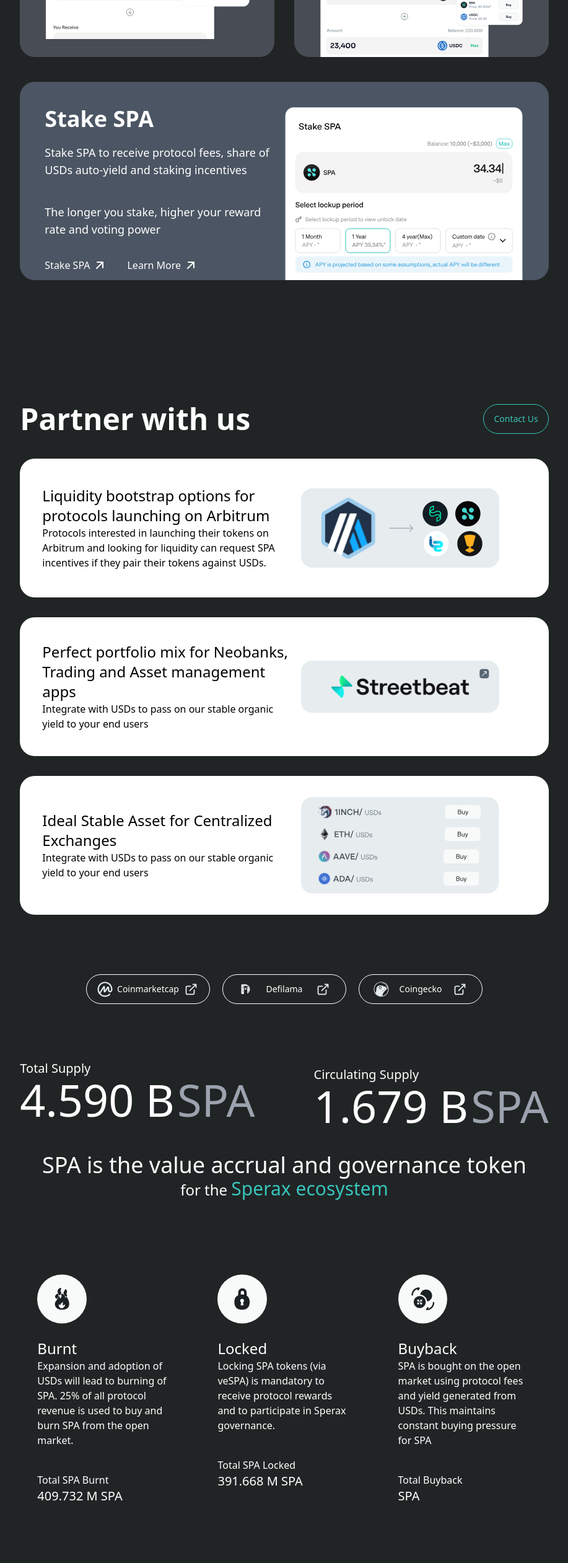
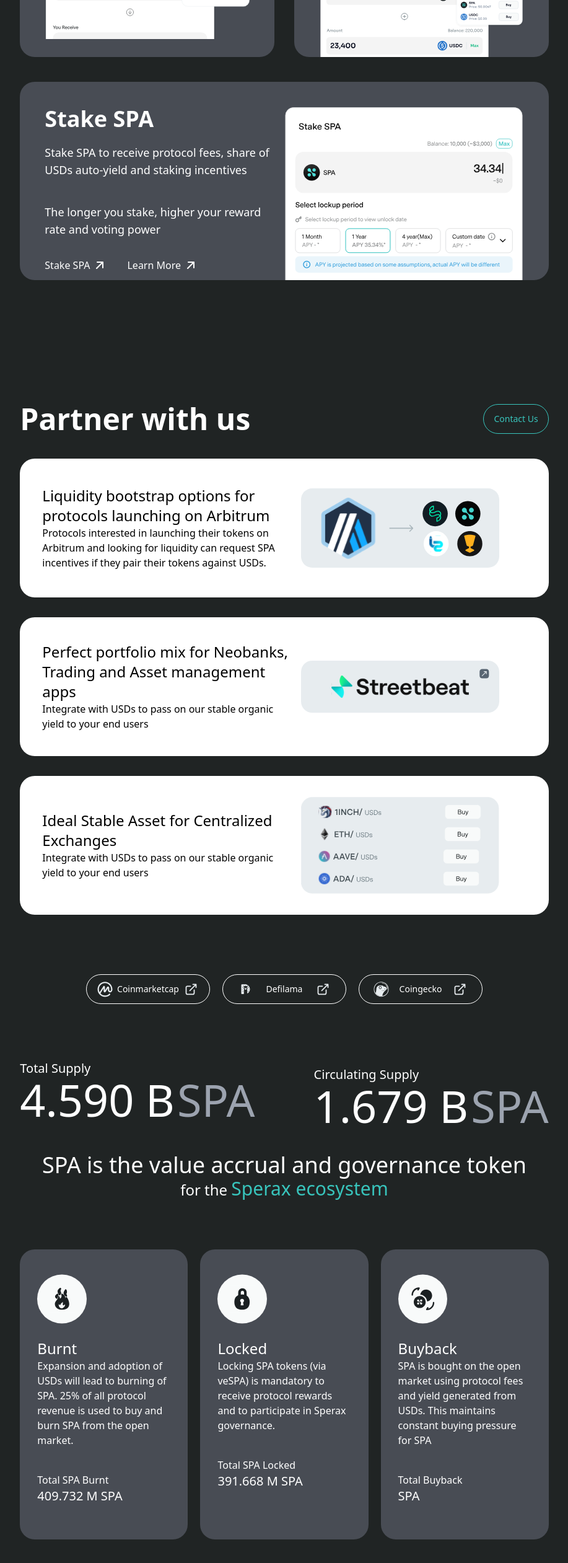
Before and after one commit to prasad-hp/Sperax-Clone, a React (Vite) app: page / in a window 1280 px wide. Shown: the part 2880-5402 px from the top of the page at 62% size, without its empty margins (181-1098 px from the left). Built offline with nearby package versions, Linux system fonts and the light colour scheme.

Commit message:
Updated code

```diff
--- a/src/components/CardSrnFive.jsx
+++ b/src/components/CardSrnFive.jsx
@@ -2,7 +2,7 @@
 
 function CardSrnFive(props) {
   return (
-    <div className='rounded-3xl bg-new-cement bg-transparent text-white font-sans lg:w-76 min-h-96 mt-10 w-full'>
+    <div className='rounded-3xl bg-new-cement text-white font-sans lg:w-76 min-h-96 mt-10 w-full'>
         <div className='lg:px-7 px-3 lg:py-10 py-2'>
             <img src={props.icon} alt={props.alt} className='h-20'/>
             <h1 className='text-2xl font-medium pt-6'>{props.heading}</h1>
--- a/src/components/HorCardSnSix.jsx
+++ b/src/components/HorCardSnSix.jsx
@@ -2,7 +2,7 @@
 
 function HorCardSnSix(props) {
   return (
-    <div className='rounded-3xl bg-new-cement bg-transparent text-left px-5 py-6 lg:h-60 w-full text-white bg-[url("../../cube_corner.svg")]'>
+    <div className='rounded-3xl bg-new-cement text-left px-5 py-6 lg:h-60 w-full text-white bg-[url("../../cube_corner.svg")]'>
         <img src={props.image} alt={props.alt} />
         <h1 className='text-2xl font-medium py-1'>{props.heading}</h1>
         <h3 className='text-sm font-light'>{props.desc}</h3>
--- a/src/components/HorizonatalCard.jsx
+++ b/src/components/HorizonatalCard.jsx
@@ -2,7 +2,7 @@
 
 function HorizonatalCard() {
   return (
-    <div className='bg-gray-600 rounded-3xl w-full pt-10 lg:px-10 px-5 lg:flex lg:justify-betweens inline-block my-10 lg:h-80 h-auto'>
+    <div className='bg-new-cement rounded-3xl w-full pt-10 lg:px-10 px-5 lg:flex lg:justify-betweens inline-block my-10 lg:h-80 h-auto'>
         <div className='text-white'>
             <h1 className='text-4xl font-semibold'>Stake SPA</h1>
             <h3 className='font-light text-lg py-5'>Stake SPA to receive protocol fees, share of USDs auto-yield and staking incentives</h3>
--- a/src/components/LandingScreenSeven.jsx
+++ b/src/components/LandingScreenSeven.jsx
@@ -37,7 +37,7 @@
                     <img src="../../audited.svg" alt="Autited" />
                     <h3 className='text-2xl py-2 text-center'>Audited & Verified</h3>
                     <h1 className='text-5xl font-semibold pt-2 pb-5 text-center'>The most secure protocol for money</h1>
-                    <div className='flex lg:flex-row flex-col space-y-3 items-center justify-center w-full px-10 py-10 space-x-4'>
+                    <div className='flex lg:flex-row flex-col space-y-3 items-center justify-center w-full lg:px-10 py-10 space-x-4'>
                         <img src="../../quantstamp.svg" alt="quantstamp" />
                         <img src="../../slowmist.svg" alt="slowmist" />
                         <img src="../../certik.svg" alt="certik" />
```
